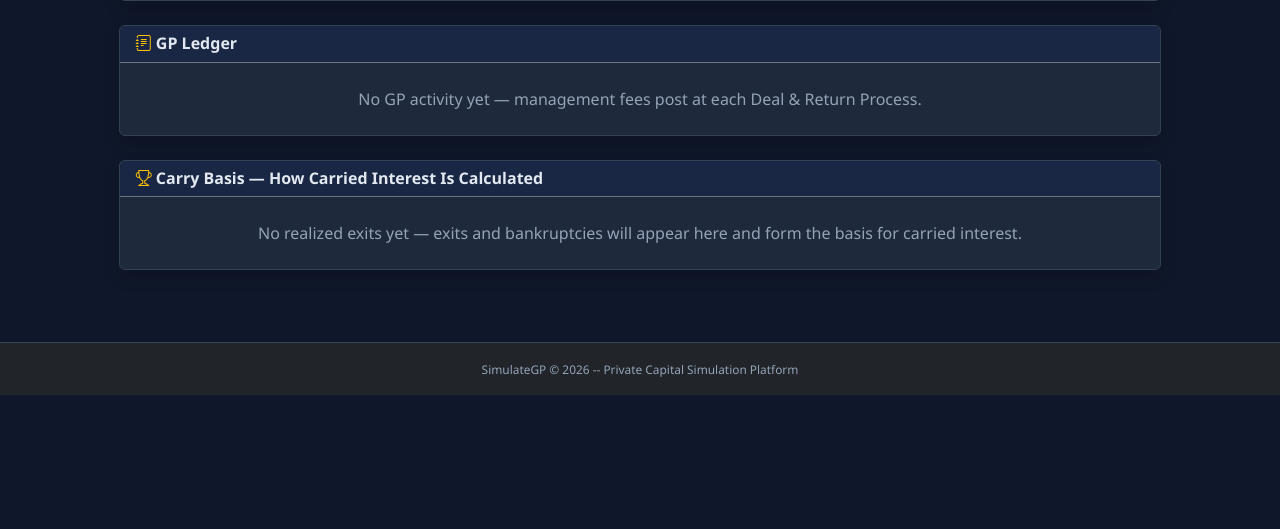
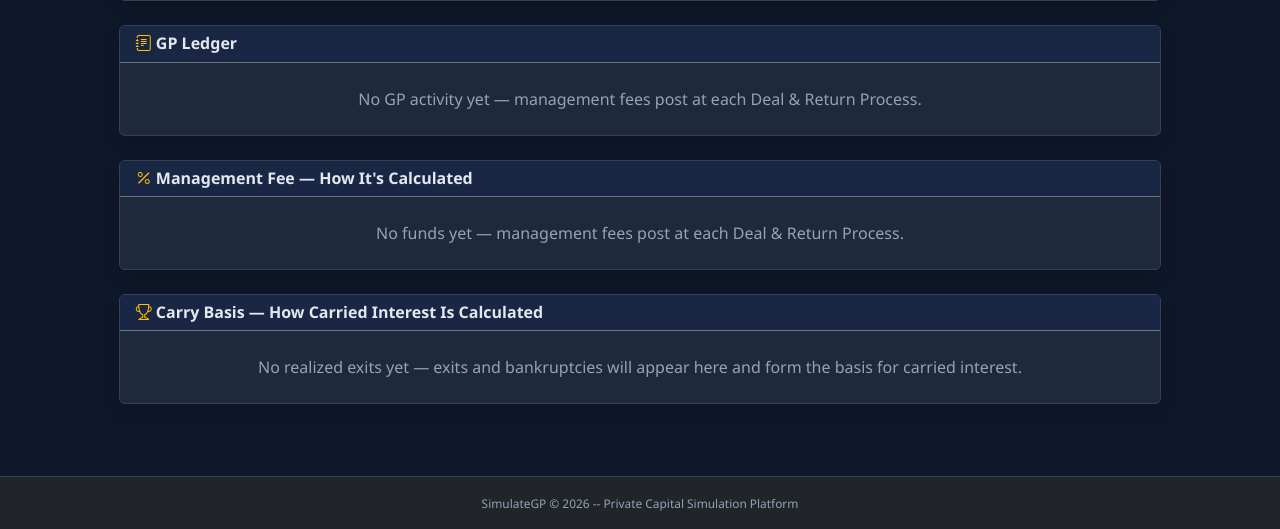
Before and after one commit to 081602/simulategp, a Flask app: page /gp-economics in a window 1280 px wide. Shown: the part 294-823 px from the top of the page. Before the commit the page ends 689 px from the top, so only its background shows below. Run offline with Flask 3, Linux system fonts and the light colour scheme; a user stored in the database is signed in; some libraries are stand-ins or nearby versions.

Commit message:
GP Economics: show how the management fee is calculated
Add a "Management Fee — How It's Calculated" explainer to the GP
Economics page, mirroring the existing Carry Basis breakdown. Per fund it
shows the fee rate, capital deployed (vs committed, stressing fees are on
invested not committed capital), the annual fee = rate x deployed, and
the year-by-year fees charged (flagging any capped/partial payment).

team_gp_income now returns a mgmt_fee_funds breakdown to drive it.

Co-Authored-By: Claude Opus 4.8 <noreply@anthropic.com>

```diff
--- a/game_logic.py
+++ b/game_logic.py
@@ -793,6 +793,7 @@ def team_gp_income(team):
     ledger = []   # line items: {'year', 'kind', 'description', 'amount'} (GP view)
     exits = []    # realized exits feeding the carry basis
     carry_funds = []  # per-fund carry calculation breakdown
+    mgmt_fee_funds = []  # per-fund management-fee calculation breakdown
 
     # Last year that has actually been cranked. The crank advances current_year
     # after every year except the final one (the game completes in place without
@@ -822,6 +823,27 @@ def team_gp_income(team):
             ledger.append({'year': tx.game_year, 'kind': 'fee',
                            'description': fee_desc,
                            'amount': abs(tx.amount)})
+
+        # Per-fund management-fee breakdown (for the "how it's calculated"
+        # explainer on the GP Economics page). The fee is charged each year on
+        # the capital deployed in ACTIVE holdings times the fund's fee rate.
+        fee_rate = fund.management_fee_rate or 0.0
+        deployed_now = fund.deployed_capital
+        mgmt_fee_funds.append({
+            'fund': fund.name,
+            'rate': fee_rate,
+            'deployed': deployed_now,
+            'committed': fund.total_capital,
+            'annual_fee': deployed_now * fee_rate,
+            'total_paid': fund_mgmt_fees,
+            'yearly': [
+                {'year': tx.game_year, 'amount': abs(tx.amount),
+                 'shortfall': bool(tx.description and
+                                   MGMT_FEE_SHORTFALL_NOTE.lower()
+                                   in tx.description.lower())}
+                for tx in fee_txs
+            ],
+        })
 
         # Operating costs are the GP's running expenses — incurred every year the
         # fund operates (vintage through the last cranked year), independent of
@@ -906,6 +928,7 @@ def team_gp_income(team):
         'ledger': ledger,
         'exits': exits,
         'carry_funds': carry_funds,
+        'mgmt_fee_funds': mgmt_fee_funds,
     }
 
 
--- a/templates/gp_economics.html
+++ b/templates/gp_economics.html
@@ -77,6 +77,73 @@
         {% else %}
         <div class="text-center text-secondary py-4">
           No GP activity yet &mdash; management fees post at each Deal &amp; Return Process.
+        </div>
+        {% endif %}
+      </div>
+    </div>
+
+    <!-- Management Fee — How It's Calculated -->
+    <div class="card border-secondary shadow mb-4">
+      <div class="card-header border-secondary">
+        <h6 class="mb-0 fw-semibold"><i class="bi bi-percent text-warning"></i> Management Fee &mdash; How It's Calculated</h6>
+      </div>
+      <div class="card-body p-0">
+        {% if gp.mgmt_fee_funds %}
+        <div class="px-3 pt-3 text-secondary small">
+          The management fee is charged to your fund <strong class="text-light">every year</strong> at the
+          Deal &amp; Return Process. It is a percentage of the capital you have
+          <strong class="text-light">actually deployed</strong> in active holdings &mdash;
+          <em>not</em> your full committed fund size &mdash; so you earn fees only on money put to work.
+          If the fund doesn't hold enough cash to pay in full, the fee is
+          <strong class="text-light">capped at the cash on hand</strong> (the shortfall is shown, not accrued).
+        </div>
+        {% for mf in gp.mgmt_fee_funds %}
+        <div class="px-3 pt-3 pb-1 fw-semibold text-white">
+          <i class="bi bi-bank2 text-warning me-1"></i> {{ mf.fund }}
+        </div>
+        <div class="px-3 py-3 border-top border-secondary" style="background:rgba(251,191,36,0.06);">
+          <div class="small text-secondary mb-2 fw-semibold text-uppercase">Fee calculation (per year)</div>
+          <div class="font-monospace small text-light">
+            Management fee rate = <span class="text-info">{{ "%.2f"|format(mf.rate * 100) }}%</span>
+            <span class="text-secondary">of deployed capital</span>
+          </div>
+          <div class="font-monospace small text-light mt-1">
+            Capital deployed = <span class="text-info">${{ "{:,.1f}M".format(mf.deployed) }}</span>
+            <span class="text-secondary">(of ${{ "{:,.1f}M".format(mf.committed) }} committed &mdash; fees are on invested, not committed)</span>
+          </div>
+          <div class="font-monospace small text-light mt-1">
+            Annual management fee = {{ "%.2f"|format(mf.rate * 100) }}% &times; ${{ "{:,.1f}M".format(mf.deployed) }}
+            = <span class="text-success fw-bold">${{ "{:,.2f}M".format(mf.annual_fee) }}</span>
+            <span class="text-secondary">per year</span>
+          </div>
+          {% if mf.deployed <= 0 %}
+          <div class="small text-secondary mt-2"><i class="bi bi-info-circle text-warning"></i> No capital deployed yet &rarr; no management fee is charged until you close a deal.</div>
+          {% endif %}
+
+          {% if mf.yearly %}
+          <div class="mt-3 small text-secondary fw-semibold text-uppercase">Fees charged so far</div>
+          <table class="table table-dark table-sm mb-0 mt-1" style="max-width:380px;">
+            <tbody>
+            {% for y in mf.yearly %}
+            <tr>
+              <td class="text-secondary" style="width:70px;">Year {{ y.year }}</td>
+              <td class="text-end text-success">${{ "{:,.2f}M".format(y.amount) }}</td>
+              <td class="small text-warning ps-2">{% if y.shortfall %}<i class="bi bi-exclamation-triangle-fill"></i> partial &mdash; capped at cash{% endif %}</td>
+            </tr>
+            {% endfor %}
+            <tr class="border-top border-secondary fw-bold">
+              <td class="text-light">Total to date</td>
+              <td class="text-end text-success">${{ "{:,.2f}M".format(mf.total_paid) }}</td>
+              <td></td>
+            </tr>
+            </tbody>
+          </table>
+          {% endif %}
+        </div>
+        {% endfor %}
+        {% else %}
+        <div class="text-center text-secondary py-4">
+          No funds yet &mdash; management fees post at each Deal &amp; Return Process.
         </div>
         {% endif %}
       </div>
```
